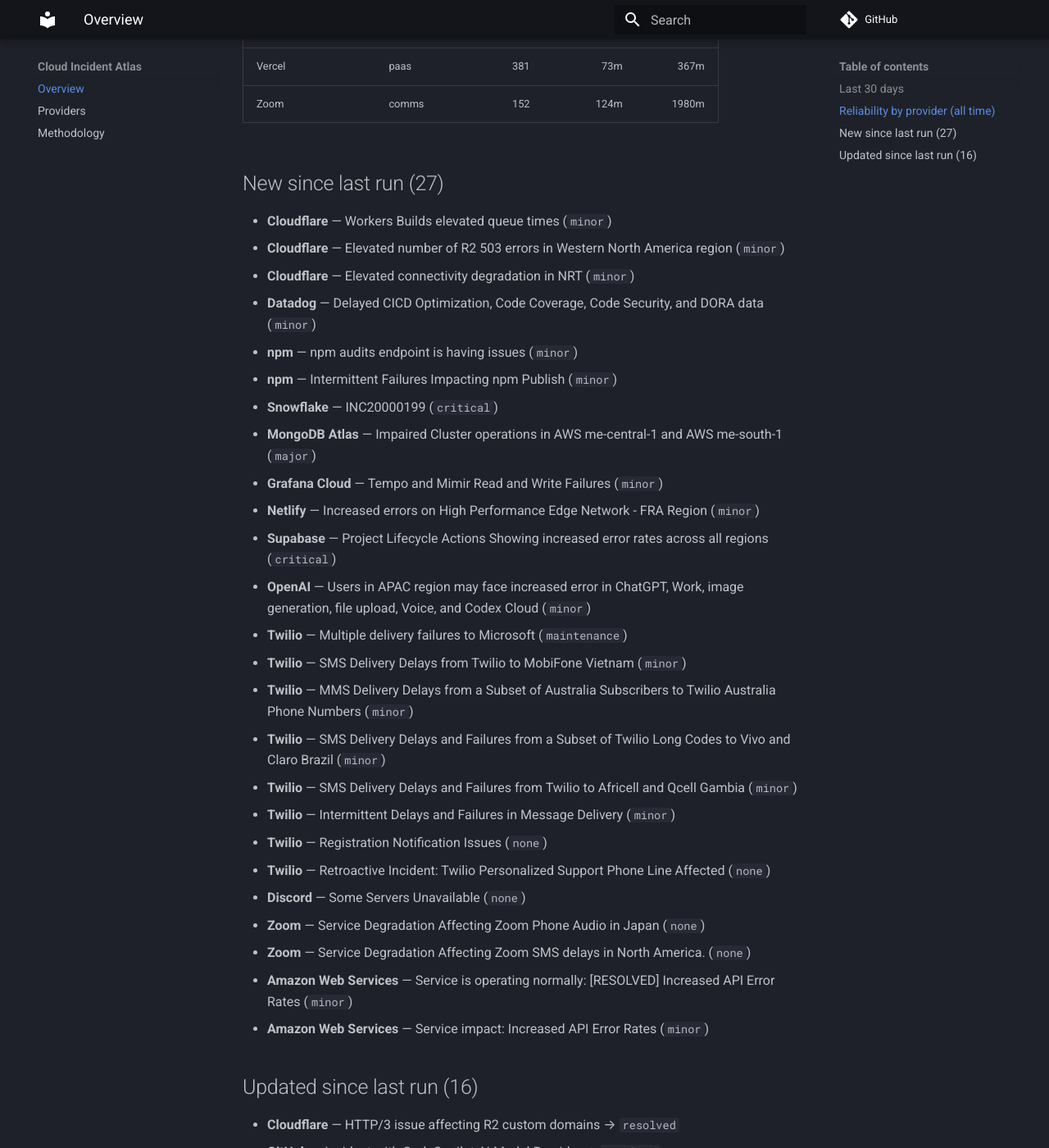
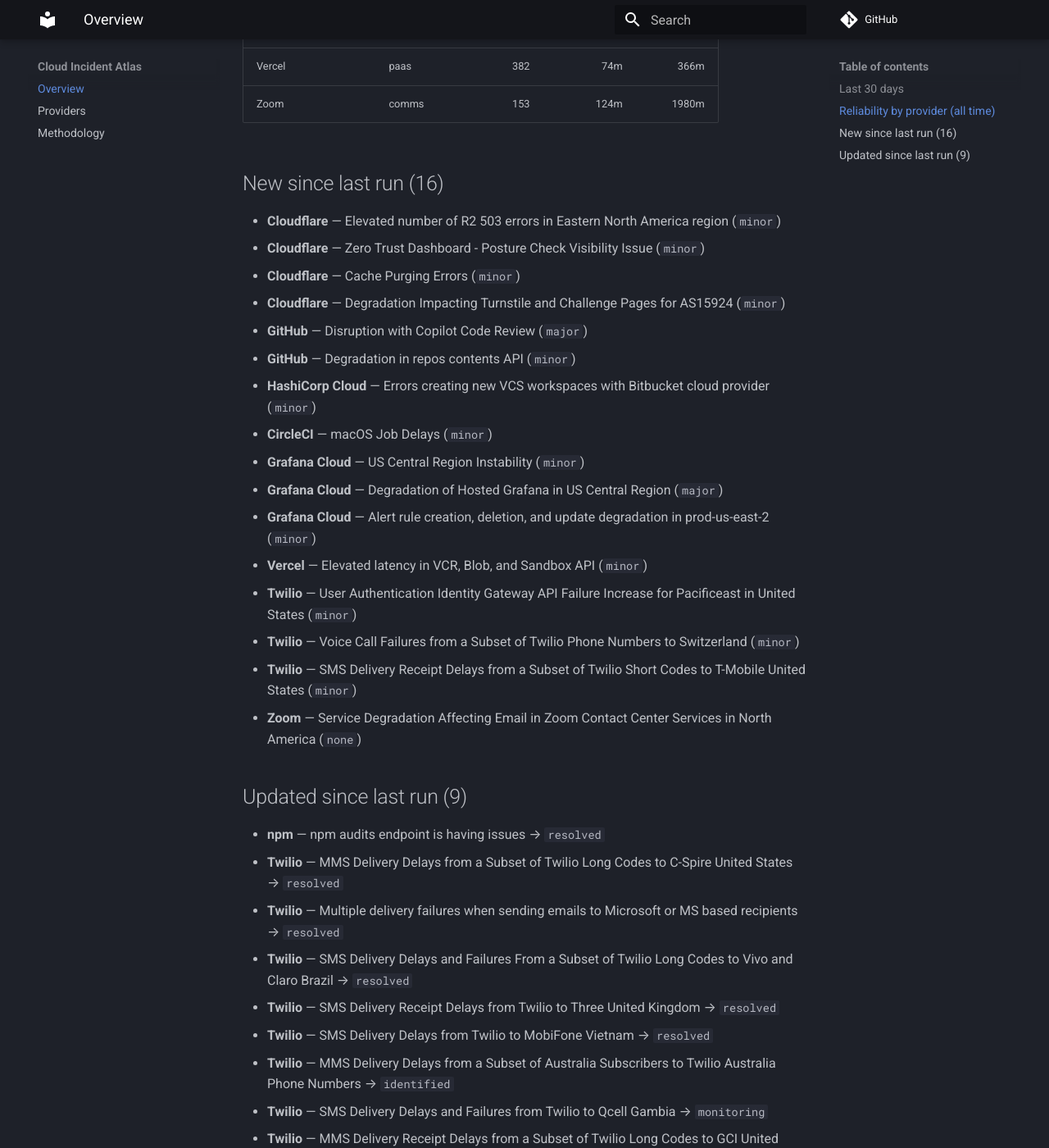
Before and after one commit to ayushgupta07xx/cloud-incident-atlas, an MkDocs documentation site: the page built from docs/index.md, in a window 1280 px wide and 1400 px high, scrolled down 1434 px. Shown: the whole window at 82% size. Built offline with MkDocs 1.6.1 and Material for MkDocs 9.7.7, drawn with Linux system fonts in a browser that asks for light colours; comment, search, counter and statistics services are not loaded; some of the changed text lies outside the part shown.

Commit message:
docs: refresh digest and charts
Regenerated from the corpus by the ingest pipeline.

Run: https://github.com/ayushgupta07xx/cloud-incident-atlas/actions/runs/33976855437

Co-authored-by: github-actions[bot] <41898282+github-actions[bot]@users.noreply.github.com>

```diff
--- a/docs/index.md
+++ b/docs/index.md
@@ -13,75 +13,59 @@
 | --- | --- | ---: | ---: | ---: |
 | Atlassian | devtools | 39 | 120m | 2244m |
 | Amazon Web Services | cloud | 68 | — | — |
-| CircleCI | devtools | 305 | 66m | 482m |
-| Cloudflare | cdn | 6651 | 239m | 495m |
+| CircleCI | devtools | 306 | 67m | 482m |
+| Cloudflare | cdn | 6655 | 239m | 495m |
 | Confluent Cloud | data | 252 | 193m | 1633m |
 | Datadog | observability | 122 | 74m | 234m |
 | DigitalOcean | cloud | 504 | 145m | 571m |
 | Discord | comms | 215 | 56m | 296m |
 | Elastic Cloud | observability | 252 | 191m | 1412m |
 | Google Cloud Platform | cloud | 6 | 444m | — |
-| GitHub | devtools | 615 | 67m | 287m |
-| Grafana Cloud | observability | 746 | 90m | 1146m |
-| HashiCorp Cloud | devtools | 33 | 160m | 1515m |
+| GitHub | devtools | 617 | 67m | 287m |
+| Grafana Cloud | observability | 749 | 90m | 1142m |
+| HashiCorp Cloud | devtools | 34 | 178m | 1509m |
 | MongoDB Atlas | data | 271 | 120m | 1449m |
 | Netlify | paas | 216 | 40m | 210m |
 | New Relic | observability | 103 | 63m | 303m |
-| npm | devtools | 61 | 105m | 338m |
+| npm | devtools | 61 | 107m | 337m |
 | OpenAI | ai | 51 | 131m | 773m |
 | Sentry | observability | 337 | 89m | 365m |
 | Snowflake | data | 197 | 121m | 595m |
 | Supabase | paas | 395 | 158m | 922m |
-| Twilio | comms | 10885 | 270m | 1083m |
-| Vercel | paas | 381 | 73m | 367m |
-| Zoom | comms | 152 | 124m | 1980m |
+| Twilio | comms | 10888 | 270m | 1085m |
+| Vercel | paas | 382 | 74m | 366m |
+| Zoom | comms | 153 | 124m | 1980m |
 
-## New since last run (27)
+## New since last run (16)
 
-- **Cloudflare** — Workers Builds elevated queue times (`minor`)
-- **Cloudflare** — Elevated number of R2 503 errors in Western North America region (`minor`)
-- **Cloudflare** — Elevated connectivity degradation in NRT (`minor`)
-- **Datadog** — Delayed CICD Optimization, Code Coverage, Code Security, and DORA data (`minor`)
-- **npm** — npm audits endpoint is having issues (`minor`)
-- **npm** — Intermittent Failures Impacting npm Publish (`minor`)
-- **Snowflake** — INC20000199 (`critical`)
-- **MongoDB Atlas** — Impaired Cluster operations in AWS me-central-1 and AWS me-south-1 (`major`)
-- **Grafana Cloud** — Tempo and Mimir Read and Write Failures (`minor`)
-- **Netlify** — Increased errors on High Performance Edge Network - FRA Region (`minor`)
-- **Supabase** — Project Lifecycle Actions Showing increased error rates across all regions (`critical`)
-- **OpenAI** — Users in APAC region may face increased error in ChatGPT, Work, image generation, file upload, Voice, and Codex Cloud (`minor`)
-- **Twilio** — Multiple delivery failures to Microsoft (`maintenance`)
-- **Twilio** — SMS Delivery Delays from Twilio to MobiFone Vietnam (`minor`)
-- **Twilio** — MMS Delivery Delays from a Subset of Australia Subscribers to Twilio Australia Phone Numbers (`minor`)
-- **Twilio** — SMS Delivery Delays and Failures from a Subset of Twilio Long Codes to Vivo and Claro Brazil (`minor`)
-- **Twilio** — SMS Delivery Delays and Failures from Twilio to Africell and Qcell Gambia (`minor`)
-- **Twilio** — Intermittent Delays and Failures in Message Delivery (`minor`)
-- **Twilio** — Registration Notification Issues (`none`)
-- **Twilio** — Retroactive Incident: Twilio Personalized Support Phone Line Affected (`none`)
-- **Discord** — Some Servers Unavailable (`none`)
-- **Zoom** — Service Degradation Affecting Zoom Phone Audio in Japan (`none`)
-- **Zoom** — Service Degradation Affecting Zoom SMS delays in North America. (`none`)
-- **Amazon Web Services** — Service is operating normally: [RESOLVED] Increased API Error Rates (`minor`)
-- **Amazon Web Services** — Service impact: Increased API Error Rates (`minor`)
+- **Cloudflare** — Elevated number of R2 503 errors in Eastern North America region (`minor`)
+- **Cloudflare** — Zero Trust Dashboard - Posture Check Visibility Issue (`minor`)
+- **Cloudflare** — Cache Purging Errors (`minor`)
+- **Cloudflare** — Degradation Impacting Turnstile and Challenge Pages for AS15924 (`minor`)
+- **GitHub** — Disruption with Copilot Code Review (`major`)
+- **GitHub** — Degradation in repos contents API (`minor`)
+- **HashiCorp Cloud** — Errors creating new VCS workspaces with Bitbucket cloud provider (`minor`)
+- **CircleCI** — macOS Job Delays (`minor`)
+- **Grafana Cloud** — US Central Region Instability (`minor`)
+- **Grafana Cloud** — Degradation of Hosted Grafana in US Central Region (`major`)
+- **Grafana Cloud** — Alert rule creation, deletion, and update degradation in prod-us-east-2 (`minor`)
+- **Vercel** — Elevated latency in VCR, Blob, and Sandbox API (`minor`)
+- **Twilio** — User Authentication Identity Gateway API Failure Increase for Pacificeast in United States (`minor`)
+- **Twilio** — Voice Call Failures from a Subset of Twilio Phone Numbers to Switzerland (`minor`)
+- **Twilio** — SMS Delivery Receipt Delays from a Subset of Twilio Short Codes to T-Mobile United States (`minor`)
+- **Zoom** — Service Degradation Affecting Email in Zoom Contact Center Services in North America (`none`)
 
-## Updated since last run (16)
+## Updated since last run (9)
 
-- **Cloudflare** — HTTP/3 issue affecting R2 custom domains → `resolved`
-- **GitHub** — Incident with Grok Copilot AI Model Provider → `resolved`
-- **GitHub** — Elevated rate of errors for OpenAI models provided by Copilot → `resolved`
-- **Snowflake** — INC20000182 → `postmortem`
-- **Snowflake** — INC20000168 → `postmortem`
-- **MongoDB Atlas** — Impaired Cluster Operations – AWS me-central-1 (United Arab Emirates)  and AWS me-south-1 (Bahrain) → `resolved`
-- **Elastic Cloud** — Replication bug causing slow recoveries → `monitoring`
-- **Elastic Cloud** — Ingestion issues for Managed OTLP and Managed Intake Service endpoints in the Azure Australia East region → `resolved`
-- **OpenAI** — Elevated errors across ChatGPT and Codex → `resolved`
-- **Twilio** — SMS Delivery Receipt Delays from a Subset of Twilio Phone Numbers to Telefonica El Salvador → `resolved`
-- **Twilio** — Message Logs Performance Issues → `resolved`
-- **Twilio** — SMS Delivery Delays from a Subset of Twilio Short Codes to C-Spire and Dish United States → `resolved`
-- **Twilio** — MMS Delivery Receipt Delays From a Subset of Twilio Long Codes to GCI United States → `identified`
-- **Twilio** — SMS Delivery Receipt Delays from Twilio to Three United Kingdom → `monitoring`
-- **Discord** — Some servers unavailable → `resolved`
-- **Google Cloud Platform** — Multiple products in us-central1-b are experiencing network service degradation. → `resolved`
+- **npm** — npm audits endpoint is having issues → `resolved`
+- **Twilio** — MMS Delivery Delays from a Subset of Twilio Long Codes to C-Spire United States → `resolved`
+- **Twilio** — Multiple delivery failures when sending emails to Microsoft or MS based recipients → `resolved`
+- **Twilio** — SMS Delivery Delays and Failures From a Subset of Twilio Long Codes to Vivo and Claro Brazil → `resolved`
+- **Twilio** — SMS Delivery Receipt Delays from Twilio to Three United Kingdom → `resolved`
+- **Twilio** — SMS Delivery Delays from Twilio to MobiFone Vietnam → `resolved`
+- **Twilio** — MMS Delivery Delays from a Subset of Australia Subscribers to Twilio Australia Phone Numbers → `identified`
+- **Twilio** — SMS Delivery Delays and Failures from Twilio to Qcell Gambia → `monitoring`
+- **Twilio** — MMS Delivery Receipt Delays from a Subset of Twilio Long Codes to GCI United States → `identified`
 
 ---
 
```
Also changed, not shown: other parts of docs/index.md (+3 -3 lines), README.md (+8 -9 lines), docs/providers.md (+13 -13 lines), docs/img/mttr.svg, docs/img/timeline.svg.
